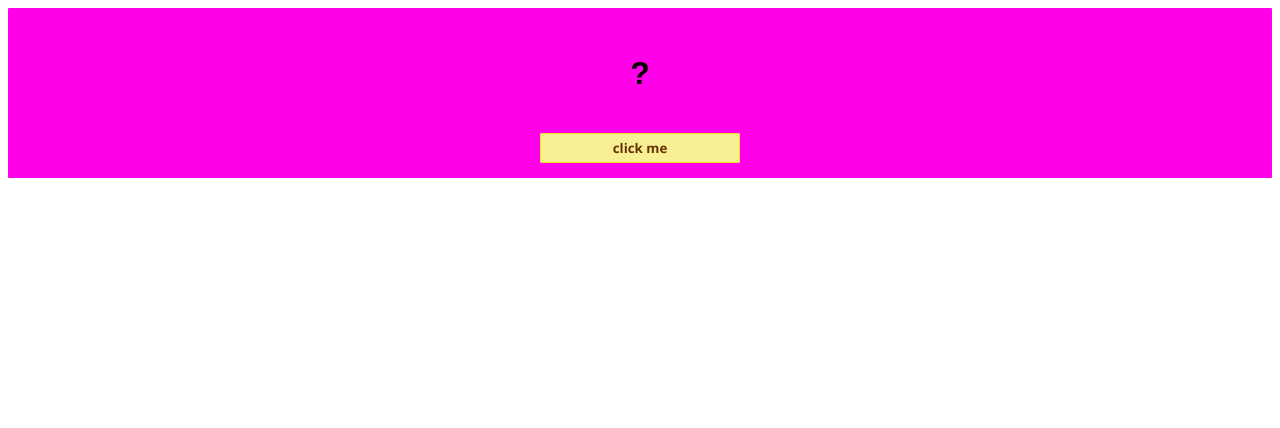
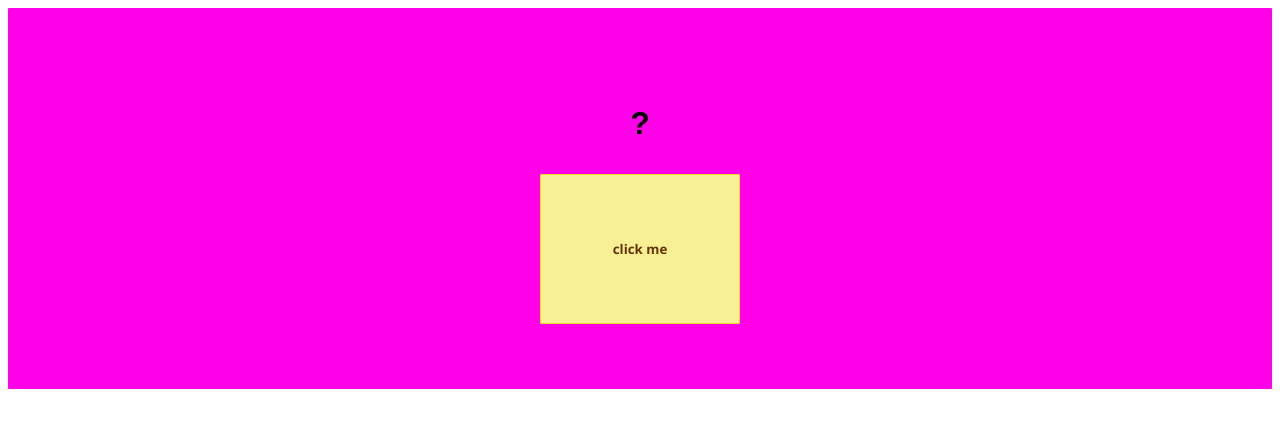
Before and after one commit to Inusion/Inusion.github.io, a plain HTML site: page hello-world.html in a window 1280 px wide. Drawn offline with Linux system fonts and the light colour scheme.

Commit message:
Changing Padding

```diff
--- a/hello-world.html
+++ b/hello-world.html
@@ -12,13 +12,13 @@
 	font-weight: bold;
 	background-color: #ff00e9;
 	border-radius: 1px;
-	padding: 15px;
+	padding: 65px;
 	text-align: center;
 }
 .buttonStyle {
 	border-radius: 1px;
 	border: thin solid #F0E020;
-	padding: 5px;
+	padding: 65px;
 	background-color: #F8F094;
 	font-family: "Segoe UI", Tahoma, Geneva, Verdana, sans-serif;
 	font-weight: bold;
```
